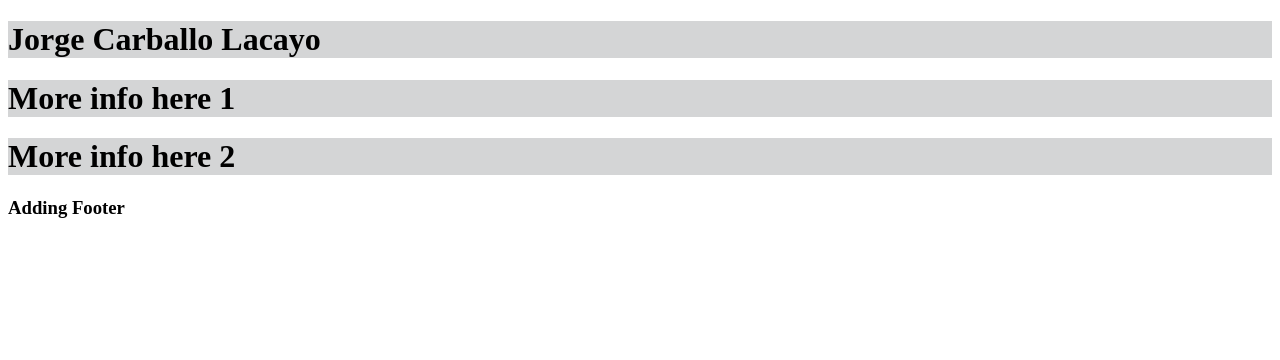
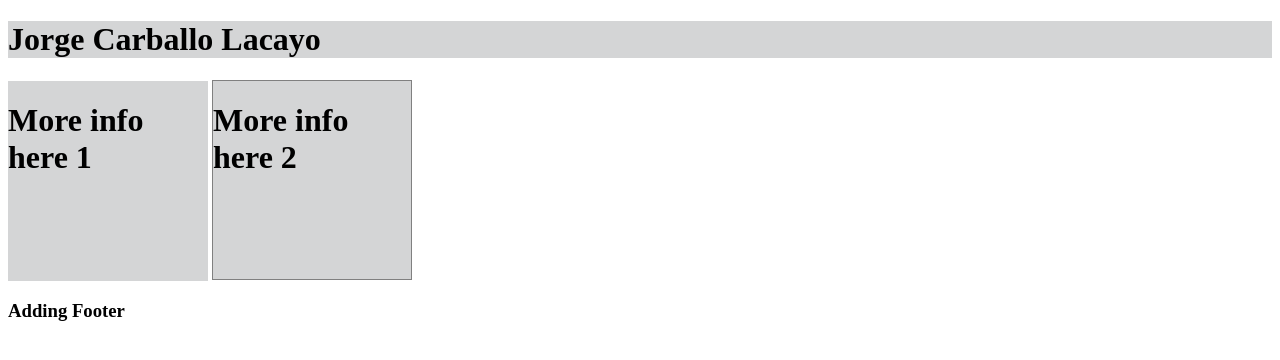
Before and after one commit to jcarballo91/cvproject, a plain HTML site: page index.html in a window 1280 px wide. Drawn offline with Linux system fonts and the light colour scheme.

Commit message:
Creating spaces for info

```diff
--- a/design.css
+++ b/design.css
@@ -7,9 +7,16 @@
 }
 
 .left_info {
+  display: inline-block;
   background-color: rgb(212, 213, 214);
+  width: 200px;
+  height: 200px;
 }
 
 .right_info {
+  display: inline-block;
   background-color: rgb(212, 213, 214);
+  width: 200px;
+  height: 200px;
+  border: 1px solid gray;
 }
```
